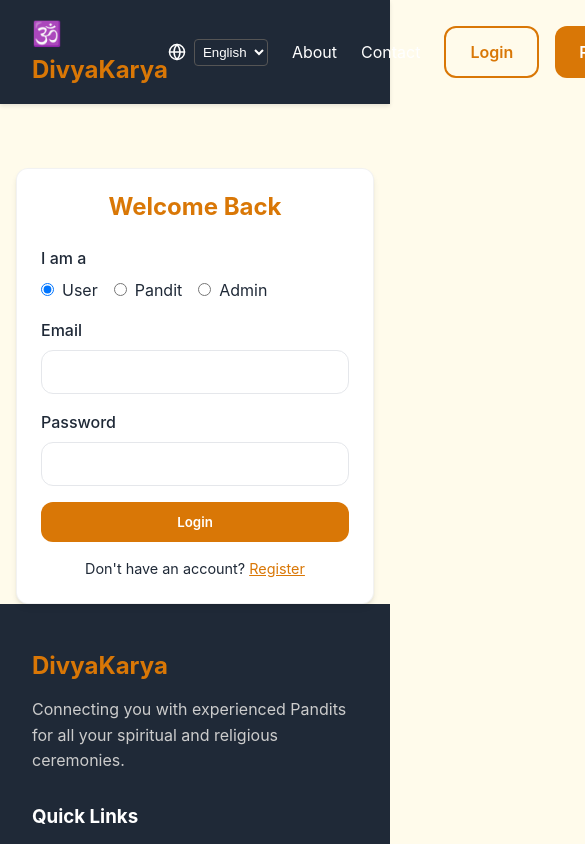
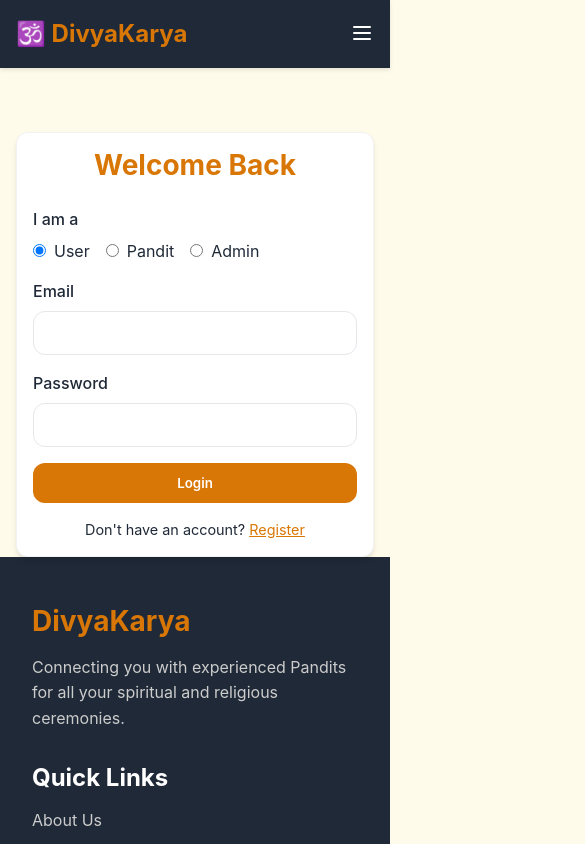
Before and after one commit to evyatriin/divyakarya, a React (Vite) app in the folder client/: page /login in a window 390 px wide. Shown: the top 844 px of the page, 585 px wide, since content can reach past the window. Built offline with nearby package versions, Linux system fonts and the light colour scheme.

Commit message:
Feat: Mobile responsiveness (Navbar, Dashboards, Global Styles)

```diff
--- /dev/null
+++ b/client/src/components/Navbar.css
@@ -0,0 +1,90 @@
+/* Navbar Styles */
+.navbar {
+    background: var(--secondary);
+    color: white;
+    padding: 1rem 2rem;
+    position: sticky;
+    top: 0;
+    z-index: 1000;
+    box-shadow: 0 2px 4px rgba(0, 0, 0, 0.1);
+}
+
+.navbar-container {
+    max-width: 1200px;
+    margin: 0 auto;
+    display: flex;
+    justify-content: space-between;
+    align-items: center;
+}
+
+.nav-brand {
+    font-size: 1.5rem;
+    font-weight: bold;
+    color: var(--primary);
+    text-decoration: none;
+    display: flex;
+    align-items: center;
+    gap: 0.5rem;
+}
+
+.nav-menu {
+    display: flex;
+    align-items: center;
+    gap: 1.5rem;
+}
+
+.nav-link {
+    color: white;
+    text-decoration: none;
+    transition: color 0.2s;
+}
+
+.nav-link:hover {
+    color: var(--primary);
+}
+
+.mobile-toggle {
+    display: none;
+    background: none;
+    border: none;
+    color: white;
+    cursor: pointer;
+}
+
+/* Mobile Responsive Styles */
+@media (max-width: 768px) {
+    .navbar {
+        padding: 1rem;
+    }
+
+    .mobile-toggle {
+        display: block;
+    }
+
+    .nav-menu {
+        position: absolute;
+        top: 100%;
+        left: 0;
+        right: 0;
+        background: var(--secondary);
+        flex-direction: column;
+        padding: 1rem;
+        gap: 1rem;
+        transform: translateY(-100%);
+        opacity: 0;
+        pointer-events: none;
+        transition: all 0.3s ease-in-out;
+        z-index: 999;
+    }
+
+    .nav-menu.active {
+        transform: translateY(0);
+        opacity: 1;
+        pointer-events: all;
+        box-shadow: 0 4px 6px -1px rgba(0, 0, 0, 0.1);
+    }
+
+    .nav-menu .btn {
+        width: 100%;
+    }
+}
--- a/client/src/components/Navbar.jsx
+++ b/client/src/components/Navbar.jsx
@@ -1,33 +1,37 @@
+import { useState } from 'react';
 import { Link, useNavigate } from 'react-router-dom';
 import { useAuth } from '../context/AuthContext';
 import { useLanguage } from '../context/LanguageContext';
-import { LogOut, User, Globe } from 'lucide-react';
+import { LogOut, User, Globe, Menu, X } from 'lucide-react';
+import './Navbar.css';
 
 const Navbar = () => {
     const { user, logout } = useAuth();
     const { language, changeLanguage } = useLanguage();
     const navigate = useNavigate();
+    const [isMenuOpen, setIsMenuOpen] = useState(false);
 
     const handleLogout = () => {
         logout();
         navigate('/login');
+        setIsMenuOpen(false);
     };
 
+    const toggleMenu = () => setIsMenuOpen(!isMenuOpen);
+    const closeMenu = () => setIsMenuOpen(false);
+
     return (
-        <nav style={{
-            background: 'var(--secondary)',
-            color: 'white',
-            padding: '1rem 2rem',
-            display: 'flex',
-            justifyContent: 'space-between',
-            alignItems: 'center',
-            boxShadow: '0 2px 4px rgba(0,0,0,0.1)'
-        }}>
-            <Link to="/" style={{ fontSize: '1.5rem', fontWeight: 'bold', color: 'var(--primary)', textDecoration: 'none', display: 'flex', alignItems: 'center', gap: '0.5rem' }}>
+        <nav className="navbar">
+            <div className="navbar-container">
+                <Link to="/" className="nav-brand" onClick={closeMenu}>
                     🕉️ DivyaKarya
                 </Link>
 
-            <div style={{ display: 'flex', alignItems: 'center', gap: '1.5rem' }}>
+                <button className="mobile-toggle" onClick={toggleMenu}>
+                    {isMenuOpen ? <X size={24} /> : <Menu size={24} />}
+                </button>
+
+                <div className={`nav-menu ${isMenuOpen ? 'active' : ''}`}>
                     {/* Language Selector */}
                     <div style={{ position: 'relative', display: 'flex', alignItems: 'center', gap: '0.5rem' }}>
                         <Globe size={18} />
@@ -49,14 +53,15 @@ const Navbar = () => {
                         </select>
                     </div>
 
-                <Link to="/about" className="nav-link" style={{ color: 'white', textDecoration: 'none' }}>About</Link>
-                <Link to="/contact" className="nav-link" style={{ color: 'white', textDecoration: 'none' }}>Contact</Link>
+                    <Link to="/about" className="nav-link" onClick={closeMenu}>About</Link>
+                    <Link to="/contact" className="nav-link" onClick={closeMenu}>Contact</Link>
 
                     {user ? (
-                    <div style={{ display: 'flex', alignItems: 'center', gap: '1rem' }}>
+                        <>
                             <Link
                                 to={user.role === 'admin' ? '/admin' : user.role === 'pandit' ? '/pandit' : '/dashboard'}
                                 className="btn btn-primary"
+                                onClick={closeMenu}
                                 style={{ padding: '0.5rem 1rem', fontSize: '0.9rem', textDecoration: 'none' }}
                             >
                                 Dashboard
@@ -67,13 +72,14 @@ const Navbar = () => {
                             <button onClick={handleLogout} className="btn btn-outline" style={{ padding: '0.5rem 1rem', fontSize: '0.9rem', display: 'flex', alignItems: 'center', gap: '0.5rem' }}>
                                 <LogOut size={16} /> Logout
                             </button>
-                    </div>
+                        </>
                     ) : (
-                    <div style={{ display: 'flex', gap: '1rem' }}>
-                        <Link to="/login" className="btn btn-outline">Login</Link>
-                        <Link to="/register" className="btn btn-primary">Register</Link>
+                        <div style={{ display: 'flex', gap: '1rem', flexDirection: isMenuOpen ? 'column' : 'row', width: isMenuOpen ? '100%' : 'auto' }}>
+                            <Link to="/login" className="btn btn-outline" onClick={closeMenu}>Login</Link>
+                            <Link to="/register" className="btn btn-primary" onClick={closeMenu}>Register</Link>
                         </div>
                     )}
+                </div>
             </div>
         </nav>
     );
--- a/client/src/index.css
+++ b/client/src/index.css
@@ -1,9 +1,13 @@
 :root {
-  --primary: #D97706; /* Amber 600 */
+  --primary: #D97706;
+  /* Amber 600 */
   --primary-hover: #B45309;
-  --secondary: #1F2937; /* Gray 800 */
-  --accent: #F59E0B; /* Amber 500 */
-  --background: #FFFBEB; /* Amber 50 */
+  --secondary: #1F2937;
+  /* Gray 800 */
+  --accent: #F59E0B;
+  /* Amber 500 */
+  --background: #FFFBEB;
+  /* Amber 50 */
   --surface: #FFFFFF;
   --text: #1F2937;
   --text-light: #6B7280;
@@ -27,7 +31,12 @@ body {
   line-height: 1.5;
 }
 
-h1, h2, h3, h4, h5, h6 {
+h1,
+h2,
+h3,
+h4,
+h5,
+h6 {
   font-weight: 700;
   line-height: 1.2;
 }
@@ -81,7 +90,7 @@ button {
   border-radius: var(--radius);
   padding: 1.5rem;
   box-shadow: var(--shadow);
-  border: 1px solid rgba(0,0,0,0.05);
+  border: 1px solid rgba(0, 0, 0, 0.05);
 }
 
 .input {
@@ -109,10 +118,45 @@ button {
 
 /* Animations */
 @keyframes fadeIn {
-  from { opacity: 0; transform: translateY(10px); }
-  to { opacity: 1; transform: translateY(0); }
+  from {
+    opacity: 0;
+    transform: translateY(10px);
+  }
+
+  to {
+    opacity: 1;
+    transform: translateY(0);
+  }
 }
 
 .animate-fade-in {
   animation: fadeIn 0.5s ease-out forwards;
 }
+
+/* Responsive Utilities */
+@media (max-width: 768px) {
+  .container {
+    padding: 0 1rem;
+  }
+
+  h1 {
+    font-size: 2rem !important;
+  }
+
+  h2 {
+    font-size: 1.75rem !important;
+  }
+
+  h3 {
+    font-size: 1.5rem !important;
+  }
+
+  .card {
+    padding: 1rem;
+  }
+
+  /* Make grids stack on mobile */
+  .grid-responsive {
+    grid-template-columns: 1fr !important;
+  }
+}
--- a/client/src/pages/PanditDashboard.jsx
+++ b/client/src/pages/PanditDashboard.jsx
@@ -102,7 +102,7 @@ const PanditDashboard = () => {
                 </div>
             </div>
 
-            <div style={{ display: 'grid', gridTemplateColumns: '2fr 1fr', gap: '2rem', marginBottom: '2rem' }}>
+            <div className="grid-responsive" style={{ display: 'grid', gridTemplateColumns: '2fr 1fr', gap: '2rem', marginBottom: '2rem' }}>
                 {/* Revenue Section */}
                 <div className="card">
                     <div style={{ display: 'flex', justifyContent: 'space-between', alignItems: 'center', marginBottom: '1.5rem' }}>
--- a/client/src/pages/UserDashboard.jsx
+++ b/client/src/pages/UserDashboard.jsx
@@ -264,7 +264,7 @@ const UserDashboard = () => {
             <h1 style={{ marginBottom: '2rem', color: 'var(--primary)' }}>Namaste, {user.name}</h1>
 
             {/* Booking Form Section */}
-            <div style={{ display: 'grid', gridTemplateColumns: '1fr 2fr', gap: '2rem', marginBottom: '3rem' }}>
+            <div className="grid-responsive" style={{ display: 'grid', gridTemplateColumns: '1fr 2fr', gap: '2rem', marginBottom: '3rem' }}>
                 <div className="card">
                     <h3 style={{ marginBottom: '1rem' }}>Book a Ceremony</h3>
                     {successMessage && (
```
Lines whose indentation alone changed are shown as unchanged.
